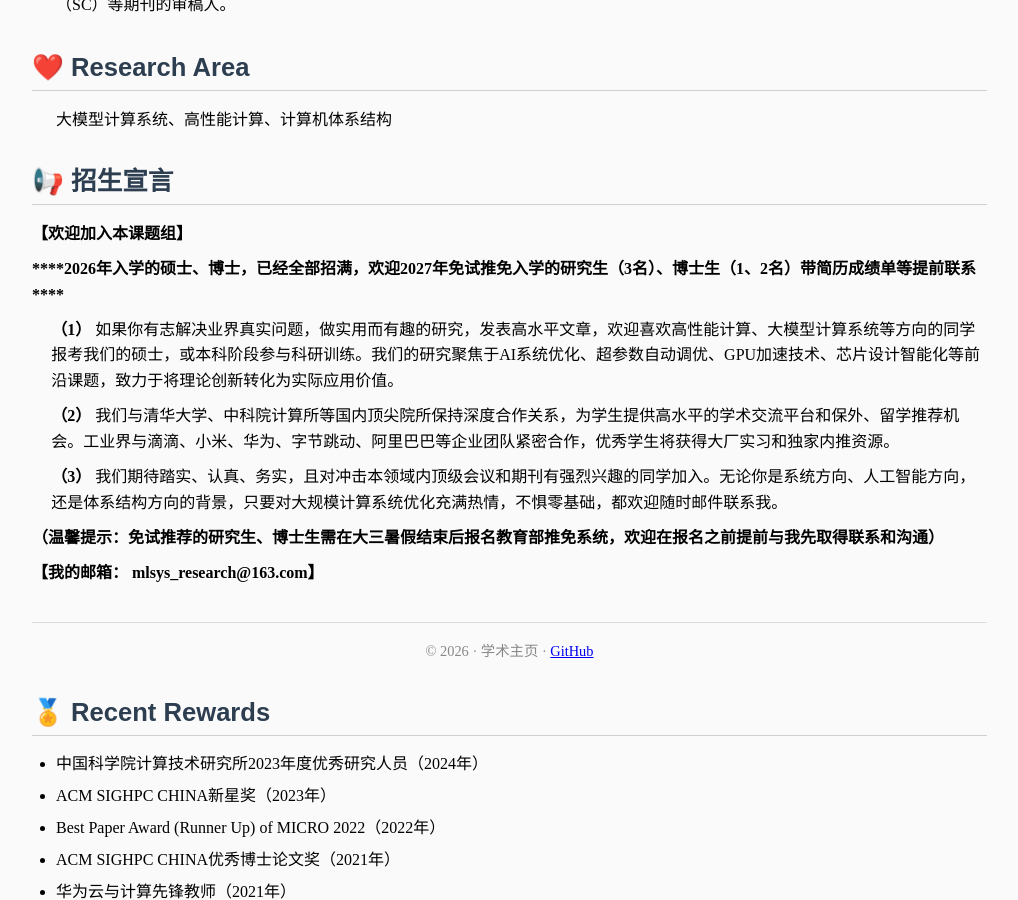
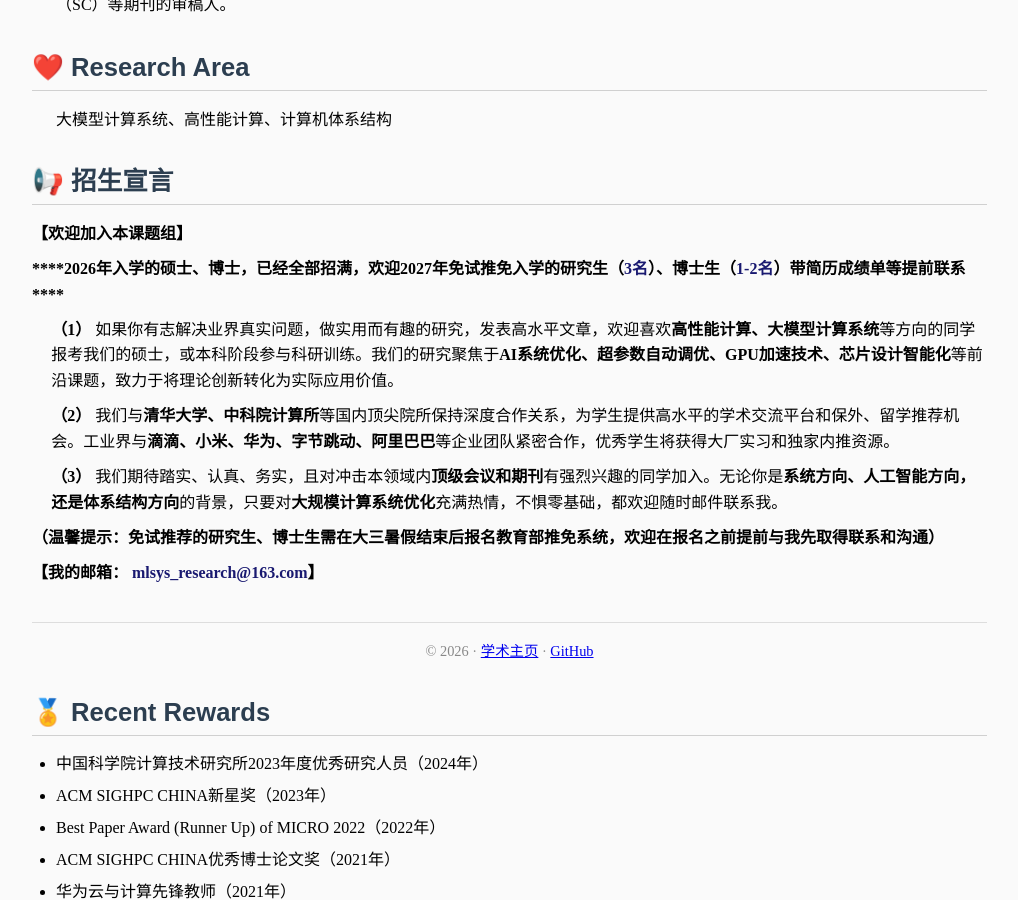
Before and after one commit to mlsys-research-jedy/mlsys-research-jedy.github.io, a Jekyll site: the page index.html, which Jekyll copies as it is, in a window 1280 px wide and 900 px high, scrolled down 476 px. Shown: the whole window, without its empty margins (123-1141 px from the left). Built offline with Jekyll 4.4.1, drawn with Linux system fonts in a browser that asks for light colours.

Commit message:
Update index.html

```diff
--- a/index.html
+++ b/index.html
@@ -124,23 +124,26 @@
         <p style="padding-left:1.5em;">大模型计算系统、高性能计算、计算机体系结构</p>
     </div>
 
+
     <!-- ==================== 招生宣言 ==================== -->
     <div class="section recruit-section">
         <div class="section-title">📢 招生宣言</div>
         <p><strong>【欢迎加入本课题组】</strong></p>
-        <p><strong>****2026年入学的硕士、博士，已经全部招满，欢迎2027年免试推免入学的研究生（3名）、博士生（1、2名）带简历成绩单等提前联系****</strong></p>
+        <p><strong>****2026年入学的硕士、博士，已经全部招满，欢迎2027年免试推免入学的研究生（<span style="color:#191970;">3名</span>）、博士生（<span style="color:#191970;">1-2名</span>）带简历成绩单等提前联系****</strong></p>
         <ul>
-            <li><strong>（1）</strong> 如果你有志解决业界真实问题，做实用而有趣的研究，发表高水平文章，欢迎喜欢高性能计算、大模型计算系统等方向的同学报考我们的硕士，或本科阶段参与科研训练。我们的研究聚焦于AI系统优化、超参数自动调优、GPU加速技术、芯片设计智能化等前沿课题，致力于将理论创新转化为实际应用价值。</li>
-            <li><strong>（2）</strong> 我们与清华大学、中科院计算所等国内顶尖院所保持深度合作关系，为学生提供高水平的学术交流平台和保外、留学推荐机会。工业界与滴滴、小米、华为、字节跳动、阿里巴巴等企业团队紧密合作，优秀学生将获得大厂实习和独家内推资源。</li>
-            <li><strong>（3）</strong> 我们期待踏实、认真、务实，且对冲击本领域内顶级会议和期刊有强烈兴趣的同学加入。无论你是系统方向、人工智能方向，还是体系结构方向的背景，只要对大规模计算系统优化充满热情，不惧零基础，都欢迎随时邮件联系我。</li>
+            <li><strong>（1）</strong> 如果你有志解决业界真实问题，做实用而有趣的研究，发表高水平文章，欢迎喜欢<strong>高性能计算、大模型计算系统</strong>等方向的同学报考我们的硕士，或本科阶段参与科研训练。我们的研究聚焦于<strong>AI系统优化、超参数自动调优、GPU加速技术、芯片设计智能化</strong>等前沿课题，致力于将理论创新转化为实际应用价值。</li>
+            <li><strong>（2）</strong> 我们与<strong>清华大学、中科院计算所</strong>等国内顶尖院所保持深度合作关系，为学生提供高水平的学术交流平台和保外、留学推荐机会。工业界与<strong>滴滴、小米、华为、字节跳动、阿里巴巴</strong>等企业团队紧密合作，优秀学生将获得大厂实习和独家内推资源。</li>
+            <li><strong>（3）</strong> 我们期待踏实、认真、务实，且对冲击本领域内<strong>顶级会议和期刊</strong>有强烈兴趣的同学加入。无论你是<strong>系统方向、人工智能方向，还是体系结构方向</strong>的背景，只要对<strong>大规模计算系统优化</strong>充满热情，不惧零基础，都欢迎随时邮件联系我。</li>
         </ul>
         <p><strong>（温馨提示：免试推荐的研究生、博士生需在大三暑假结束后报名教育部推免系统，欢迎在报名之前提前与我先取得联系和沟通）</strong></p>
-        <p><strong>【我的邮箱： mlsys_research@163.com】</strong></p>
+        <p><strong>【我的邮箱： <span style="color:#191970;">mlsys_research@163.com</span>】</strong></p>
     </div>
 
     <div class="footer">
-        © 2026 · 学术主页 · <a href="https://github.com/mlsys-research-jedy" target="_blank">GitHub</a>
+        © 2026 · <a href="https://mlsys-research-jedy.github.io" target="_blank">学术主页</a> · <a href="https://github.com/mlsys-research-jedy" target="_blank">GitHub</a>
     </div>
+
+
 
     <!-- ==================== Recent Rewards ==================== -->
     <div class="section">
```
